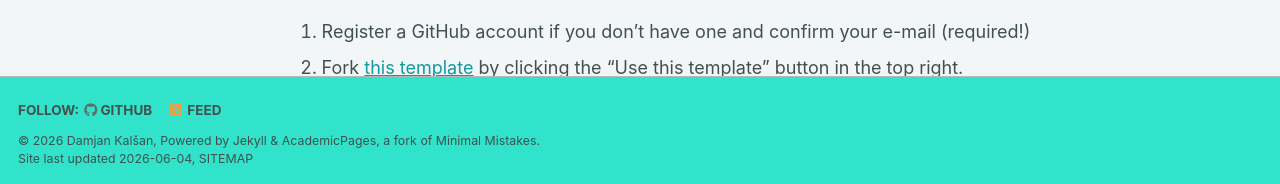
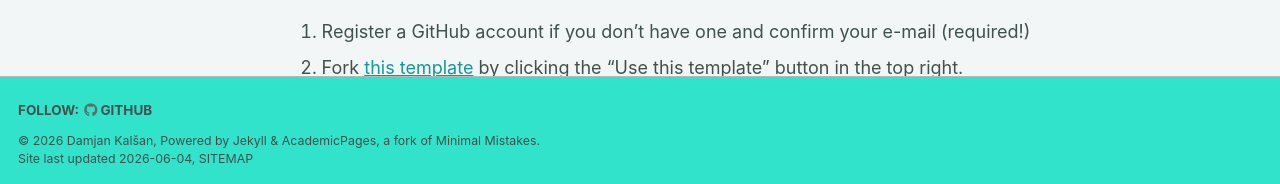
Before and after one commit to dkalsan/dkalsan.github.io, a Jekyll site: the page built from _pages/about.md, in a window 1280 px wide and 900 px high, scrolled down 557 px. Shown: the part 713-897 px from the top of the window. Built offline with Jekyll 4.4.1, drawn with Linux system fonts in a browser that asks for light colours; some web fonts are replaced; a script bundle is joined from its source files by our own code; library files that are not in the unit come from our copies.

Commit message:
Update _config.yml

```diff
--- a/_config.yml
+++ b/_config.yml
@@ -125,12 +125,12 @@ staticman:
       options:
         format           : "iso8601" # "iso8601" (default), "timestamp-seconds", "timestamp-milliseconds"
 atom_feed:
-  hide                   : false     # change to true to hide the RSS feed in the footer
+  hide                   : true     # change to true to hide the RSS feed in the footer
   path                   : # blank (default) uses feed.xml
 
 
 # SEO Related
-google_site_verification :
+google_site_verification : pV-pMnflZP9z0xCA0bzly8MZqRsmvzmNVVDqs_fUIuE
 bing_site_verification   :
 alexa_site_verification  :
 yandex_site_verification :
```
